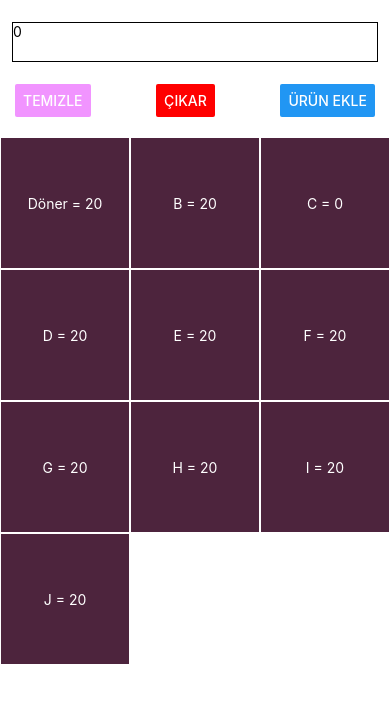
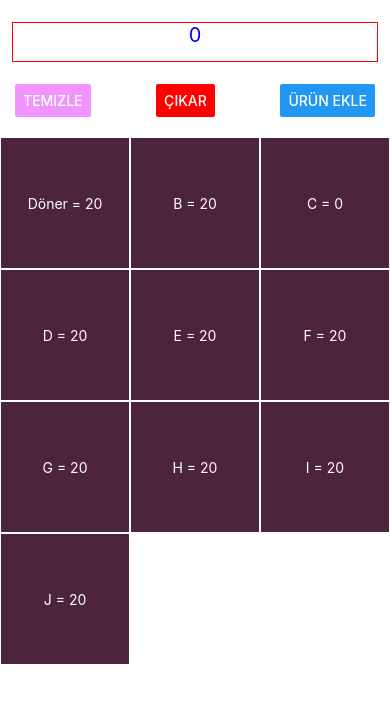
Before and after one commit to Jerry-afk/Kasa, a React Native app: screen / in a window 390 px wide. Shown: the top 702 px of the page. Built offline with nearby package versions, Linux system fonts and the light colour scheme.

Commit message:
Hesap alanı düzenlendi

```diff
--- a/App.js
+++ b/App.js
@@ -107,6 +107,10 @@ const styles = StyleSheet.create({
     height: 40,
     margin: 12,
     borderWidth: 1,
+    textAlign:'center',
+    fontSize:20,
+    color:'blue',
+    borderColor:'red'
   },
   item: {
     backgroundColor: '#4D243D',
```
